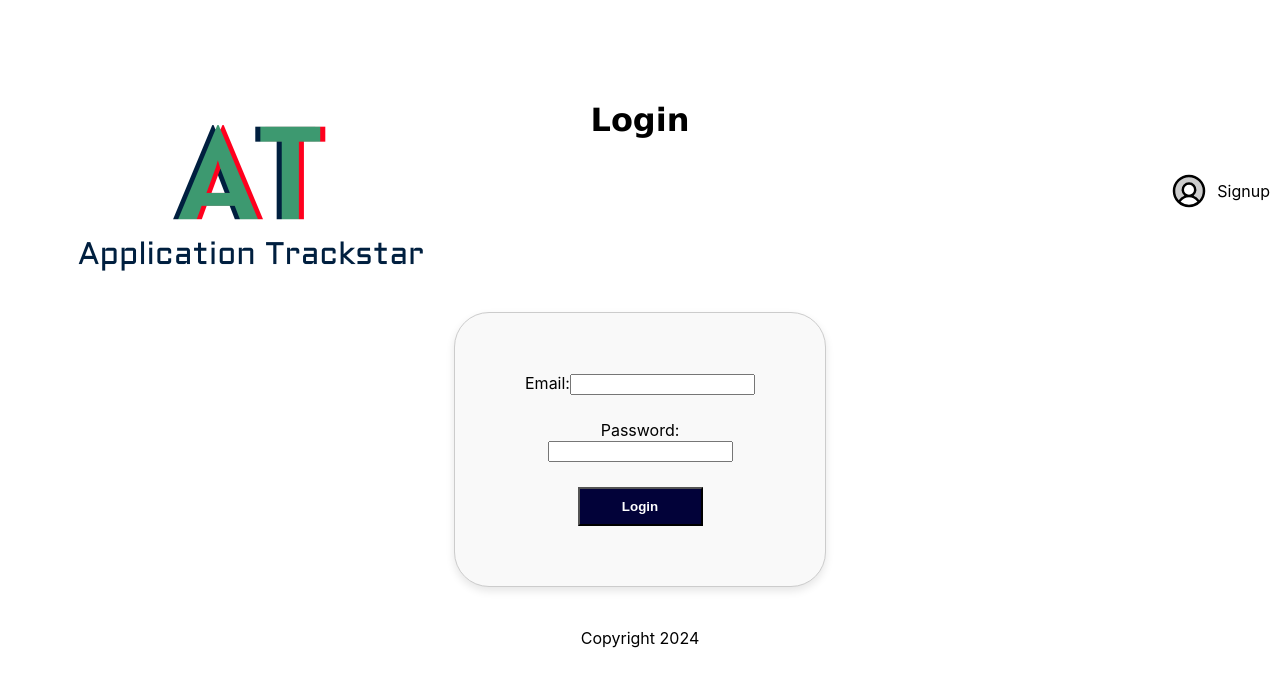
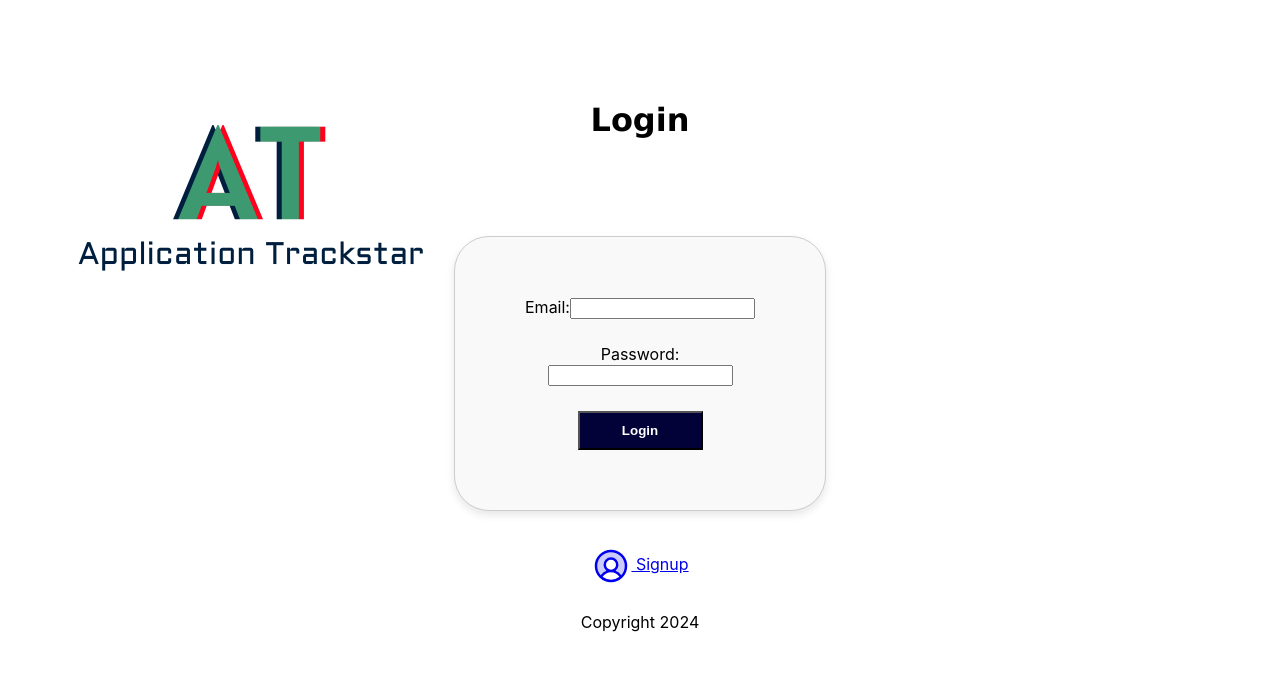
Before and after one commit to TomG87/application_frontend, a React (Create React App) app: page /login in a window 1280 px wide. Shown: the top 686 px of the page. Built offline with nearby package versions, Linux system fonts and the light colour scheme.

Commit message:
adjust CSS to move signup icon below login form for improved UI

```diff
--- a/src/App.css
+++ b/src/App.css
@@ -121,13 +121,13 @@ text-align: center;
     font-family: 'Verdana', sans-serif;
   }
   .register-link{
-    text-align: right;
+    text-align: center;
     font-size: 1em;
     padding: 10px;
     display: flex;
-    justify-content: flex-end;
+    justify-content: center;
+    align-items: center;
     gap: 20px;
-    align-items: right;
     position: relative;
   }
 
--- a/src/Login.jsx
+++ b/src/Login.jsx
@@ -52,11 +52,6 @@ export function Login() {
       <br></br>
       <br></br>
       <h1 className="login-title">Login</h1>
-      <div className="register-link">
-        <Link to="/register" className="action-link">
-          <PiUserCircleDuotone className="action-icon" /> Signup
-        </Link>
-      </div>
 
       {successMessage && <p className="success-message">{successMessage}</p>}
       {unsuccessful && <p className="unsuccessful-message">{unsuccessful}</p>}
@@ -85,6 +80,11 @@ export function Login() {
       <br></br>
       <br></br>
       <br></br>
+      <div className="register-link">
+        <Link to="/register">
+          <PiUserCircleDuotone className="action-icon" /> Signup
+        </Link>
+      </div>
     </div>
   );
 }
```
